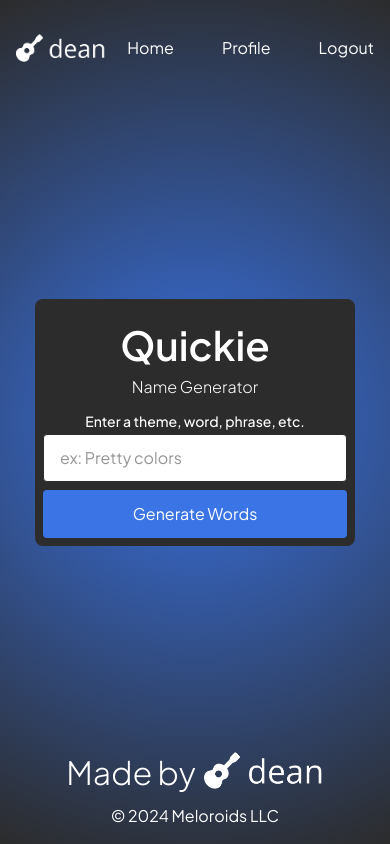
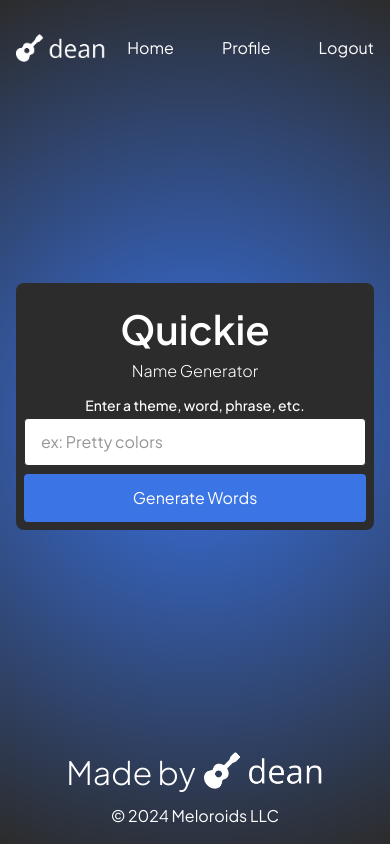
Before and after one commit to petehod/loop-name-generator, a Next.js app: page /generate in a window 390 px wide. Built offline with nearby package versions, Linux system fonts and the light colour scheme; no server answers; the database is empty; sample sign-in values are in the browser's storage.

Commit message:
add styles for mobile

```diff
--- a/src/app/generate/page.tsx
+++ b/src/app/generate/page.tsx
@@ -29,8 +29,8 @@ function Generate() {
   };
 
   return (
-    <div className="flex w-full justify-center items-start gap-12">
-      <div className="flex w-full max-w-20  items-center flex-col gap-4">
+    <div className="flex flex-col md:flex-row w-full justify-center items-start gap-12">
+      <div className="flex w-full md:max-w-20  items-center flex-col gap-4">
         <MainContentWrapper>
           <MainContentTitle />
 
--- a/src/app/layout.tsx
+++ b/src/app/layout.tsx
@@ -24,7 +24,7 @@ export default function RootLayout({
       >
         <ProviderWrapper>
           <Header />
-          <div className="flex-grow flex flex-col items-center justify-center w-full">
+          <div className="flex-grow flex flex-col items-center justify-center w-full pt-4 pb-12">
             {children}
           </div>
           <Footer />
--- a/src/components/MainContentWrapper.tsx
+++ b/src/components/MainContentWrapper.tsx
@@ -2,7 +2,7 @@ import React from "react";
 
 const MainContentWrapper = ({ children }: { children: React.ReactNode }) => {
   return (
-    <div className="w-full max-w-20 bg-dark text-white p-2 rounded-lg flex flex-col  items-center justify-center">
+    <div className="w-full md:max-w-20 bg-dark text-white p-2 rounded-lg flex flex-col  items-center justify-center">
       {children}
     </div>
   );
--- a/src/components/SavedNames.tsx
+++ b/src/components/SavedNames.tsx
@@ -5,7 +5,7 @@ export const SavedNames = () => {
   const { userProfile } = useUser();
 
   return (
-    <div className="w-full max-w-20 rounded flex flex-col border-1 border-white max-h-20 ">
+    <div className="w-full md:max-w-20 rounded flex flex-col border-1 border-white max-h-20 ">
       <div className="bg-white rounded-t py-4">
         <h2 className="text-1.125 font-semibold text-center">Saved names</h2>
       </div>
--- a/src/components/WordIdeasWrapper.tsx
+++ b/src/components/WordIdeasWrapper.tsx
@@ -4,7 +4,7 @@ import { useUser } from "@/context/UserContext";
 
 export default function WordIdeasWrapper({ words }: { words: string[] }) {
   return (
-    <div className="flex flex-col w-full max-w-20 gap-2">
+    <div className="flex flex-col w-full md:max-w-20 gap-2">
       {words
         .sort((a, b) => a.localeCompare(b))
         .map((word) => {
```
